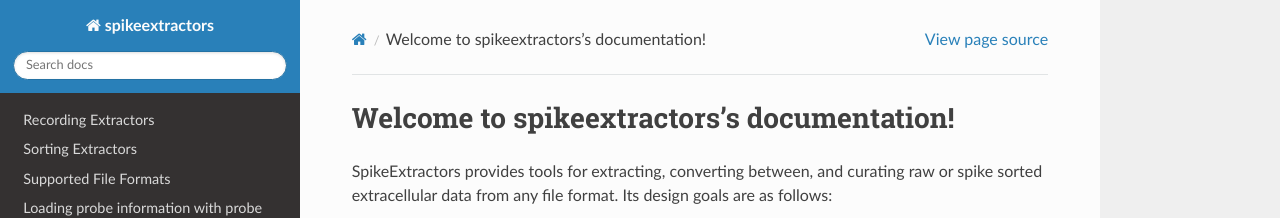
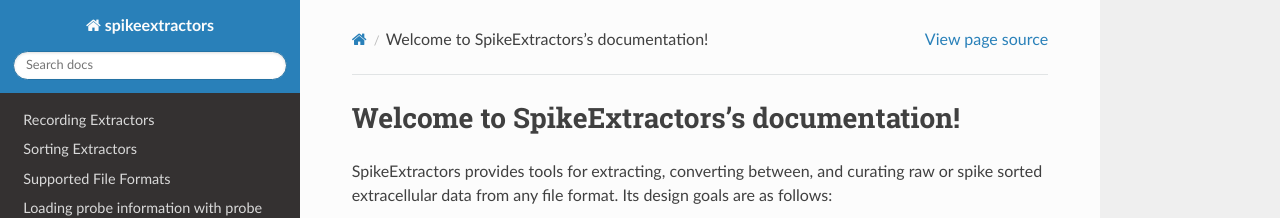
Before and after one commit to SpikeInterface/spikeextractors, a Sphinx documentation site: the page built from docs/index.rst, in a window 1280 px wide and 1226 px high. Shown: the top 218 px of the window. Built offline with Sphinx 7.4.7 and the Read the Docs theme 2.0.0, drawn with Linux system fonts in a browser that asks for light colours.

```diff
--- a/docs/index.rst
+++ b/docs/index.rst
@@ -3,7 +3,7 @@
    You can adapt this file completely to your liking, but it should at least
    contain the root `toctree` directive.
 
-Welcome to spikeextractors's documentation!
+Welcome to SpikeExtractors's documentation!
 ===========================================
 
 SpikeExtractors provides tools for extracting, converting between, and curating raw or spike sorted extracellular data from any file format. Its design goals are as follows:
```
